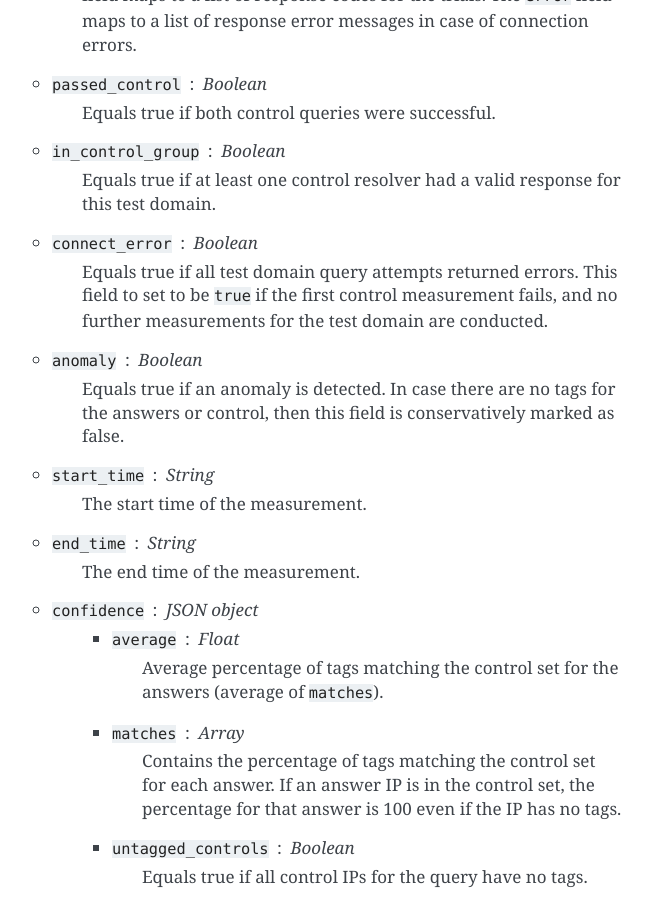
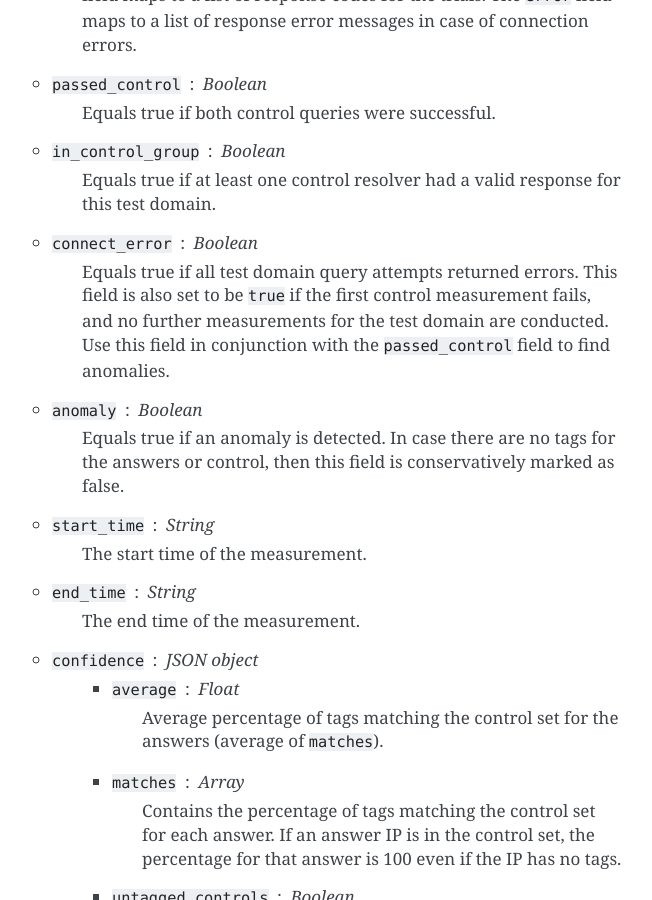
Before and after one commit to censoredplanet/censoredplanet, a Sphinx documentation site: the page built from docs/satellitev2.rst, in a window 1280 px wide and 900 px high, scrolled down 5488 px. Shown: the whole window, without its empty margins (458-1110 px from the left). Built offline with Sphinx 7.4.7, drawn with Linux system fonts in a browser that asks for light colours.

Commit message:
Added descriptions about connect_error

```diff
--- a/docs/satellitev2.rst
+++ b/docs/satellitev2.rst
@@ -193,7 +193,7 @@
     * :code:`in_control_group` : Boolean
         Equals true if at least one control resolver had a valid response for this test domain.
     * :code:`connect_error` : Boolean
-        Equals true if all test domain query attempts returned errors. This field to set to be :code:`true` if the first control measurement fails, and no further measurements for the test domain are conducted.
+        Equals true if all test domain query attempts returned errors. This field is also set to be :code:`true` if the first control measurement fails, and no further measurements for the test domain are conducted. Use this field in conjunction with the :code:`passed_control` field to find anomalies.
     * :code:`anomaly` : Boolean
         Equals true if an anomaly is detected. In case there are no tags for the answers or control, then this field is conservatively marked as false.
     * :code:`start_time` : String
```
